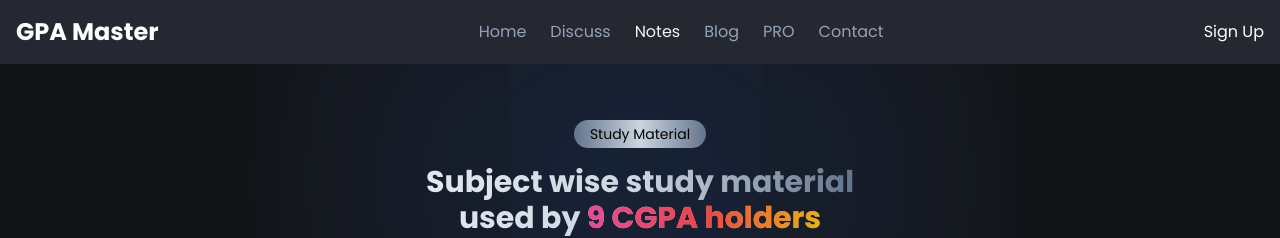
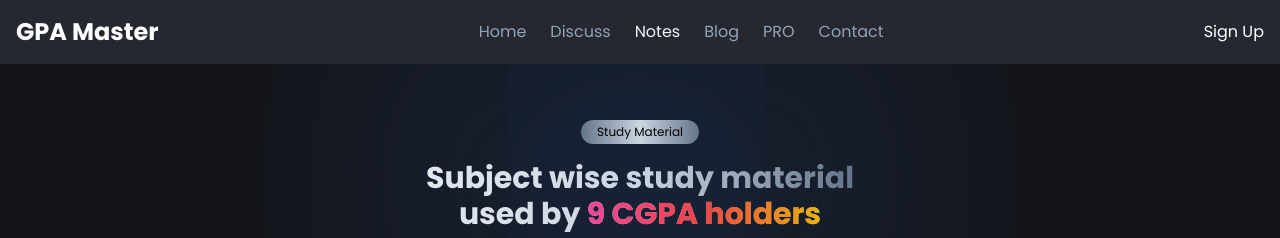
Before and after one commit to AnshulAnand/gpamaster, a Next.js app: page /notes in a window 1280 px wide. Shown: the top 238 px of the page. Built offline with nearby package versions, Linux system fonts and the light colour scheme; no server answers; the database is empty.

Commit message:
feat: text-xs

```diff
--- a/src/app/notes/page.tsx
+++ b/src/app/notes/page.tsx
@@ -5,7 +5,7 @@
   return (
     <section className='flex flex-col justify-center items-center bg-primary_bg_color px-4 pt-12 pb-32 mt-[64px] text-center text-slate-300'>
       <span className='bg-gradient-to-r from-slate-500 via-slate-300 to-slate-500 mt-2 rounded-full px-4 py-1 shadow-[0px_50px_1000px_200px_rgba(59,_130,_246,_0.15)]'>
-        <p className='text-black text-sm font-medium'>Study Material</p>
+        <p className='text-black text-xs font-medium'>Study Material</p>
       </span>
       <h1 className='bg-gradient-to-r from-slate-200 via-slate-300 to-slate-500 inline-block text-transparent bg-clip-text text-3xl font-extrabold text-center mt-4'>
         Subject wise study material
```
